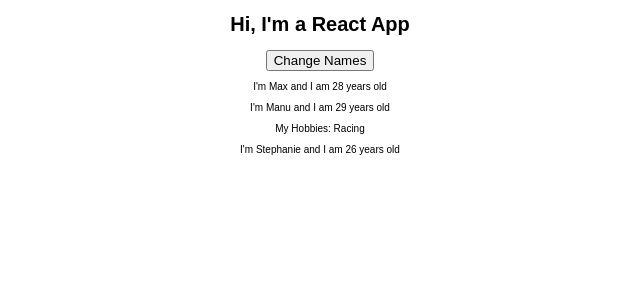
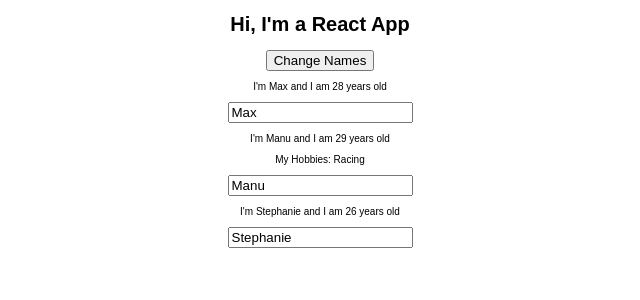
Before and after one commit to MatthiasBakken/react-complete-guide, a React (Create React App) app: page / in a window 1280 px wide. Shown: the top 300 px of the page, without its empty margins (320-960 px from the left). Built offline with nearby package versions, Linux system fonts and the light colour scheme.

Commit message:
adding input element to dynamically change manus name.

```diff
--- a/src/App.js
+++ b/src/App.js
@@ -22,11 +22,23 @@ class App extends Component {
     })
   }
 
+  newNameInputHandler = (event) => {
+    this.setState({
+      persons: [
+        { name: "Max", age: 29 },
+        { name: event.target.value, age: 30 },
+        { name: "Steph", age: 27 }
+      ]
+    })
+  }
+
+
+
   render() {
     return (
       <div className="App">
         <h1>Hi, I'm a React App</h1>
-        <button onClick={() => this.handleChangeNames("Maxi")} >Change Names</button>
+        <button onClick={() => this.handleChangeNames("Maximilian")} >Change Names</button>
         <Person
           name={this.state.persons[0].name}
           age={this.state.persons[0].age}
@@ -35,13 +47,12 @@ class App extends Component {
         <Person
           name={this.state.persons[1].name}
           age={this.state.persons[1].age}
-          click={this.handleChangeNames.bind(this, "Manu!")}
+          changed={this.newNameInputHandler}
         >My Hobbies: Racing
         </Person>
         <Person
           name={this.state.persons[2].name}
           age={this.state.persons[2].age}
-          click={this.handleChangeNames.bind(this, "Stephanie!")}
         />
       </div>
     );
--- a/src/Person/Person.js
+++ b/src/Person/Person.js
@@ -5,6 +5,7 @@ const Person = (props) => {
     <div>
       <p onClick={props.click} >I'm {props.name} and I am {props.age} years old</p>
       <p>{props.children}</p>
+      <input type="text" onChange={props.changed} value={props.name} />
     </div>
   );
 }
```
